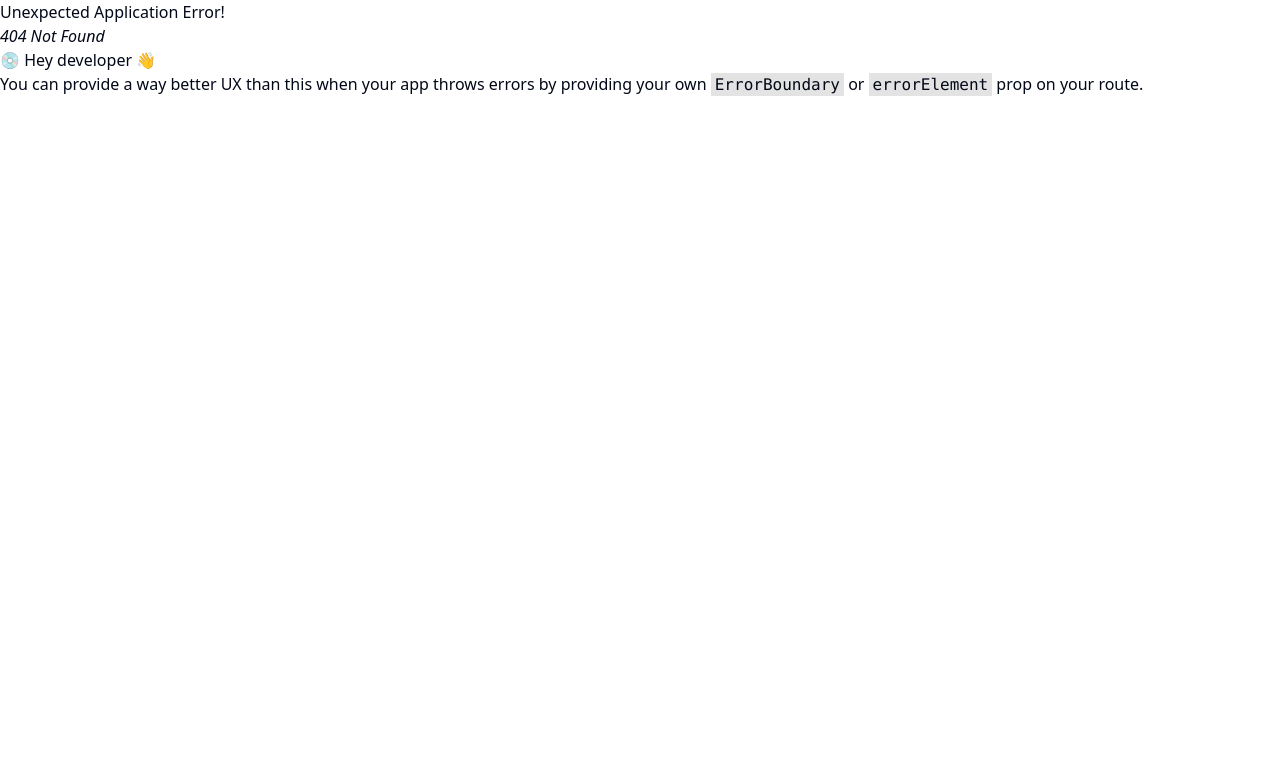
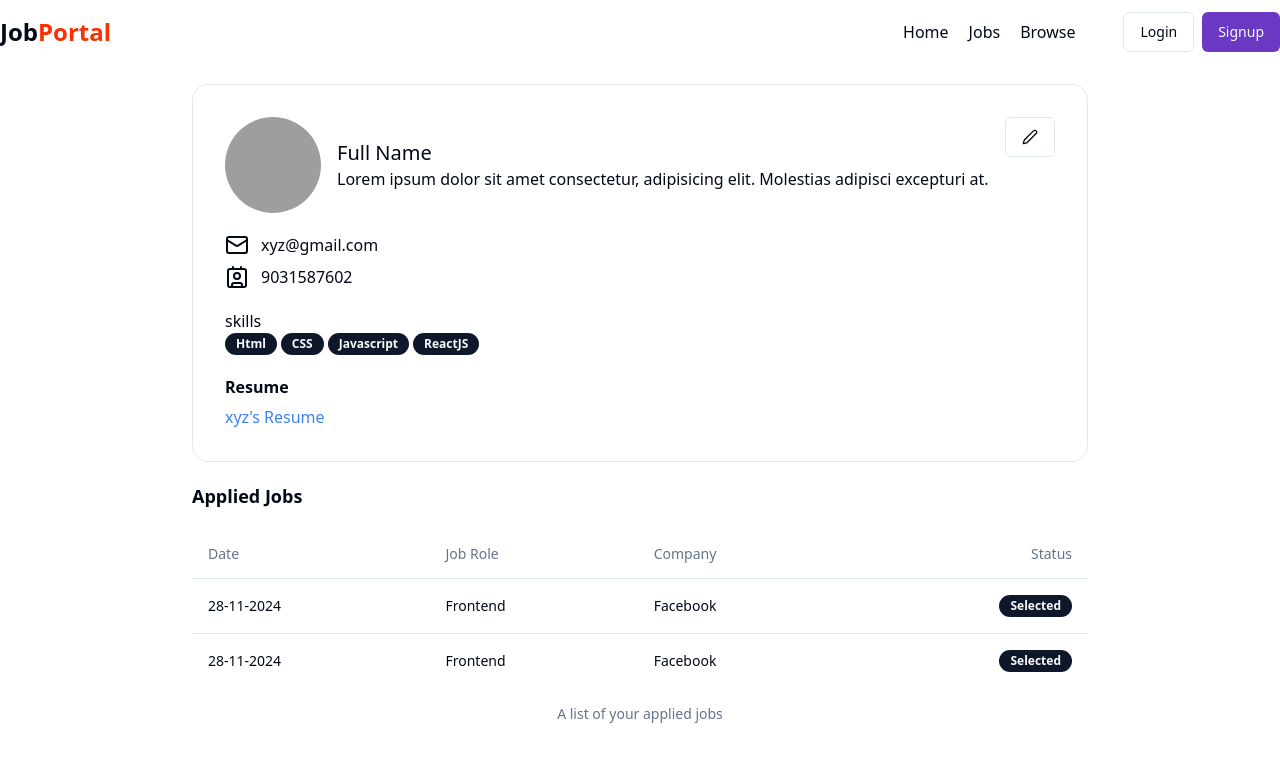
Before and after one commit to Tirth02/Job-Portal-MERN-stack-project-, a React (Vite) app in the folder frontend/: page /profile in a window 1280 px wide. Before the commit this address had no page. Shown: the top 762 px of the page. Built offline with nearby package versions, Linux system fonts and the light colour scheme; grey boxes are pictures that could not be loaded.

Commit message:
Profile page ui created successfully

```diff
--- a/frontend/src/App.jsx
+++ b/frontend/src/App.jsx
@@ -5,6 +5,7 @@
 import Home from './components/Home';
 import Jobs from './components/Jobs';
 import Browse from './components/Browse';
+import Profile from './components/Profile';
 
 const appRouter = createBrowserRouter([
   {
@@ -27,6 +28,10 @@
     path:"/browse",
     element:<Browse/>
   },
+  {
+    path:"/profile",
+    element:<Profile/>
+  },
 ]);
 
 function App() {
--- /dev/null
+++ b/frontend/src/components/AppliedJobTable.jsx
@@ -0,0 +1,35 @@
+import React from 'react'
+import { Table, TableBody, TableCaption, TableCell, TableHead, TableHeader, TableRow } from './ui/table'
+import { Badge } from './ui/badge'
+
+const AppliedJobTable = () => {
+  return (
+    <div>
+      <Table>
+        <TableCaption>A list of your applied jobs</TableCaption>
+        <TableHeader>
+            <TableRow>
+                <TableHead>Date</TableHead>
+                <TableHead>Job Role</TableHead>
+                <TableHead>Company</TableHead>
+                <TableHead className="text-right">Status</TableHead>
+            </TableRow>
+        </TableHeader>
+        <TableBody>
+            {
+                [1,2].map((item,index) =>(
+                    <TableRow key={index}>
+                        <TableCell>28-11-2024</TableCell>
+                        <TableCell>Frontend</TableCell>
+                        <TableCell>Facebook</TableCell>
+                        <TableCell className="text-right"><Badge>Selected</Badge></TableCell>
+                    </TableRow>
+                ))
+            }
+        </TableBody>
+      </Table>
+    </div>
+  )
+}
+
+export default AppliedJobTable
--- /dev/null
+++ b/frontend/src/components/Profile.jsx
@@ -0,0 +1,70 @@
+import React from "react";
+import Navbar from "./shared/Navbar";
+import { Avatar, AvatarImage } from "./ui/avatar";
+import { Contact, Mail, Pen } from "lucide-react";
+import { Button } from "./ui/button";
+import { Badge } from "./ui/badge";
+import { Label } from "./ui/label";
+import AppliedJobTable from "./AppliedJobTable";
+
+const Profile = () => {
+  const skills = ["Html","CSS","Javascript","ReactJS"];
+  const isResume = true;
+  return (
+    <div>
+      <Navbar />
+      <div className="max-w-4xl mx-auto bg-white border border-gray-200 rounded-2xl my-5 p-8">
+        <div className="flex justify-between">
+          <div className="flex items-center gap-4">
+            <Avatar className="h-24 w-24">
+              <AvatarImage
+                src="https://www.shutterstock.com/image-vector/circle-line-simple-design-logo-600nw-2174926871.jpg"
+                alt="profile"
+              />
+            </Avatar>
+            <div>
+              <h1 className="font-medium text-xl">Full Name</h1>
+              <p>
+                Lorem ipsum dolor sit amet consectetur, adipisicing elit.
+                Molestias adipisci excepturi at.
+              </p>
+            </div>
+          </div>
+          <Button className="text-right " variant="outline">
+            <Pen />
+          </Button>
+        </div>
+        <div className="my-5">
+          <div className="flex items-center gap-3 my-2">
+            <Mail />
+            <span>xyz@gmail.com</span>
+          </div>
+          <div className="flex items-center gap-3 my-2">
+            <Contact />
+            <span>9031587602</span>
+          </div>
+        </div>
+        <div className="my-5">
+            <h1>skills</h1>
+            <div className="flex items-center gap-1">
+            {
+              skills.length != 0 ? skills.map((item,index) =><Badge key={index}>{item}</Badge>): <span>N/A</span>
+            }
+            </div>
+        </div>
+        <div className="grid w-full max-w-sm items-center gap-1.5">
+            <Label className="text-md font-bold">Resume</Label>
+            {
+              isResume ? <a className="text-blue-500 w-full hover:underline cursor-pointer" target="blank" href="https://youtube.com">xyz's Resume</a>:<span>N/A</span>
+            }
+        </div>
+      </div>
+        <div className="max-w-4xl mx-auto bg-white rounded-2xl">
+            <h1 className="font-bold text-lg my-5">Applied Jobs</h1>
+            <AppliedJobTable/>
+        </div>
+    </div>
+  );
+};
+
+export default Profile;
--- a/frontend/src/components/shared/Navbar.jsx
+++ b/frontend/src/components/shared/Navbar.jsx
@@ -50,7 +50,7 @@
                   <div className="flex flex-col my-2 text-gray-600">
                     <div className="flex w-fit items-center gap-1 cursor-pointer">
                       <User2 />
-                      <Button variant="link">View Profile</Button>
+                      <Button variant="link"><Link to="/profile">View Profile</Link></Button>
                     </div>
                     <div className="flex w-fit items-center gap-1 cursor-pointer">
                       <LogOut />
--- /dev/null
+++ b/frontend/src/components/ui/table.jsx
@@ -0,0 +1,83 @@
+import * as React from "react"
+
+import { cn } from "@/lib/utils"
+
+const Table = React.forwardRef(({ className, ...props }, ref) => (
+  <div className="relative w-full overflow-auto">
+    <table
+      ref={ref}
+      className={cn("w-full caption-bottom text-sm", className)}
+      {...props} />
+  </div>
+))
+Table.displayName = "Table"
+
+const TableHeader = React.forwardRef(({ className, ...props }, ref) => (
+  <thead ref={ref} className={cn("[&_tr]:border-b", className)} {...props} />
+))
+TableHeader.displayName = "TableHeader"
+
+const TableBody = React.forwardRef(({ className, ...props }, ref) => (
+  <tbody
+    ref={ref}
+    className={cn("[&_tr:last-child]:border-0", className)}
+    {...props} />
+))
+TableBody.displayName = "TableBody"
+
+const TableFooter = React.forwardRef(({ className, ...props }, ref) => (
+  <tfoot
+    ref={ref}
+    className={cn("border-t bg-muted/50 font-medium [&>tr]:last:border-b-0", className)}
+    {...props} />
+))
+TableFooter.displayName = "TableFooter"
+
+const TableRow = React.forwardRef(({ className, ...props }, ref) => (
+  <tr
+    ref={ref}
+    className={cn(
+      "border-b transition-colors hover:bg-muted/50 data-[state=selected]:bg-muted",
+      className
+    )}
+    {...props} />
+))
+TableRow.displayName = "TableRow"
+
+const TableHead = React.forwardRef(({ className, ...props }, ref) => (
+  <th
+    ref={ref}
+    className={cn(
+      "h-12 px-4 text-left align-middle font-medium text-muted-foreground [&:has([role=checkbox])]:pr-0",
+      className
+    )}
+    {...props} />
+))
+TableHead.displayName = "TableHead"
+
+const TableCell = React.forwardRef(({ className, ...props }, ref) => (
+  <td
+    ref={ref}
+    className={cn("p-4 align-middle [&:has([role=checkbox])]:pr-0", className)}
+    {...props} />
+))
+TableCell.displayName = "TableCell"
+
+const TableCaption = React.forwardRef(({ className, ...props }, ref) => (
+  <caption
+    ref={ref}
+    className={cn("mt-4 text-sm text-muted-foreground", className)}
+    {...props} />
+))
+TableCaption.displayName = "TableCaption"
+
+export {
+  Table,
+  TableHeader,
+  TableBody,
+  TableFooter,
+  TableHead,
+  TableRow,
+  TableCell,
+  TableCaption,
+}
```
